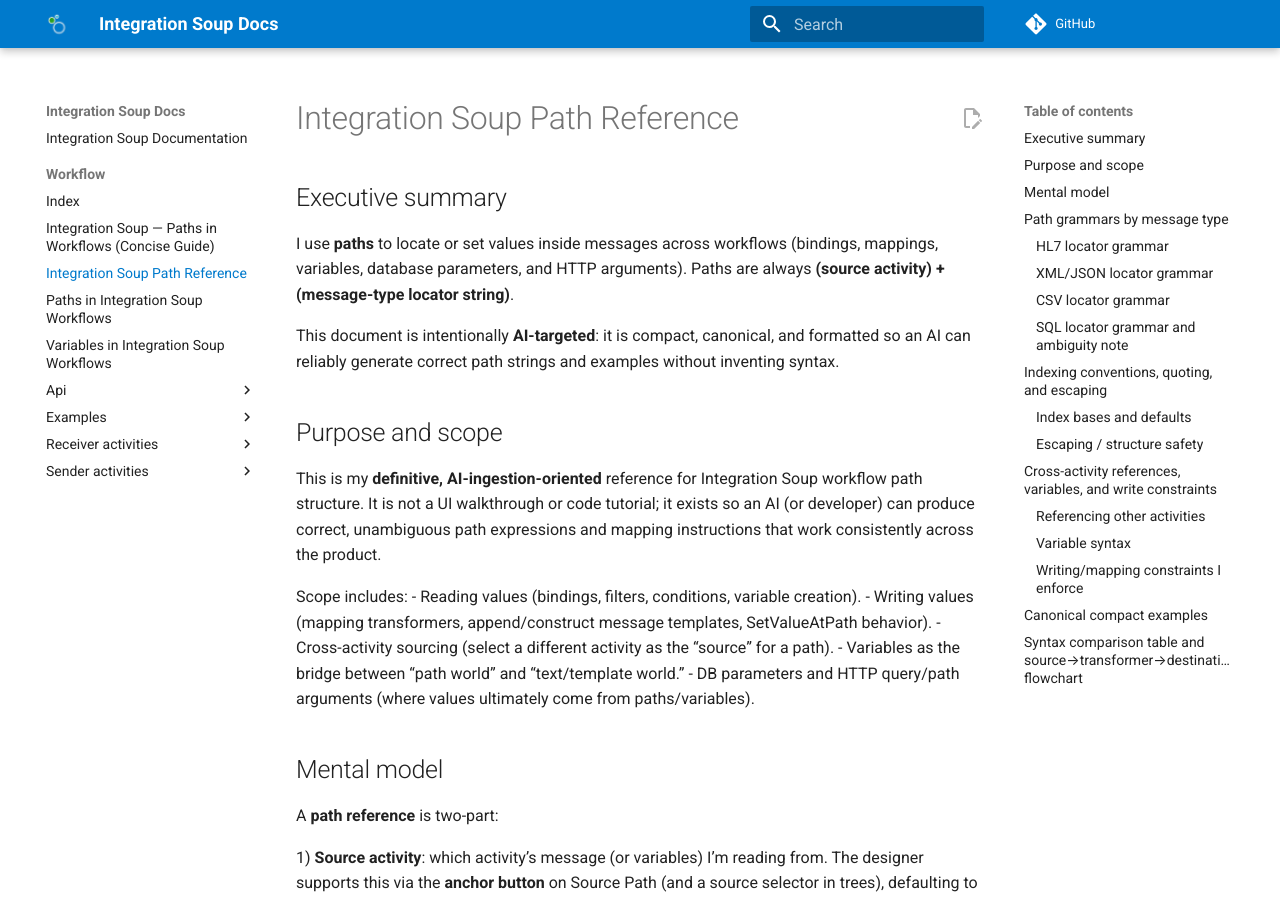
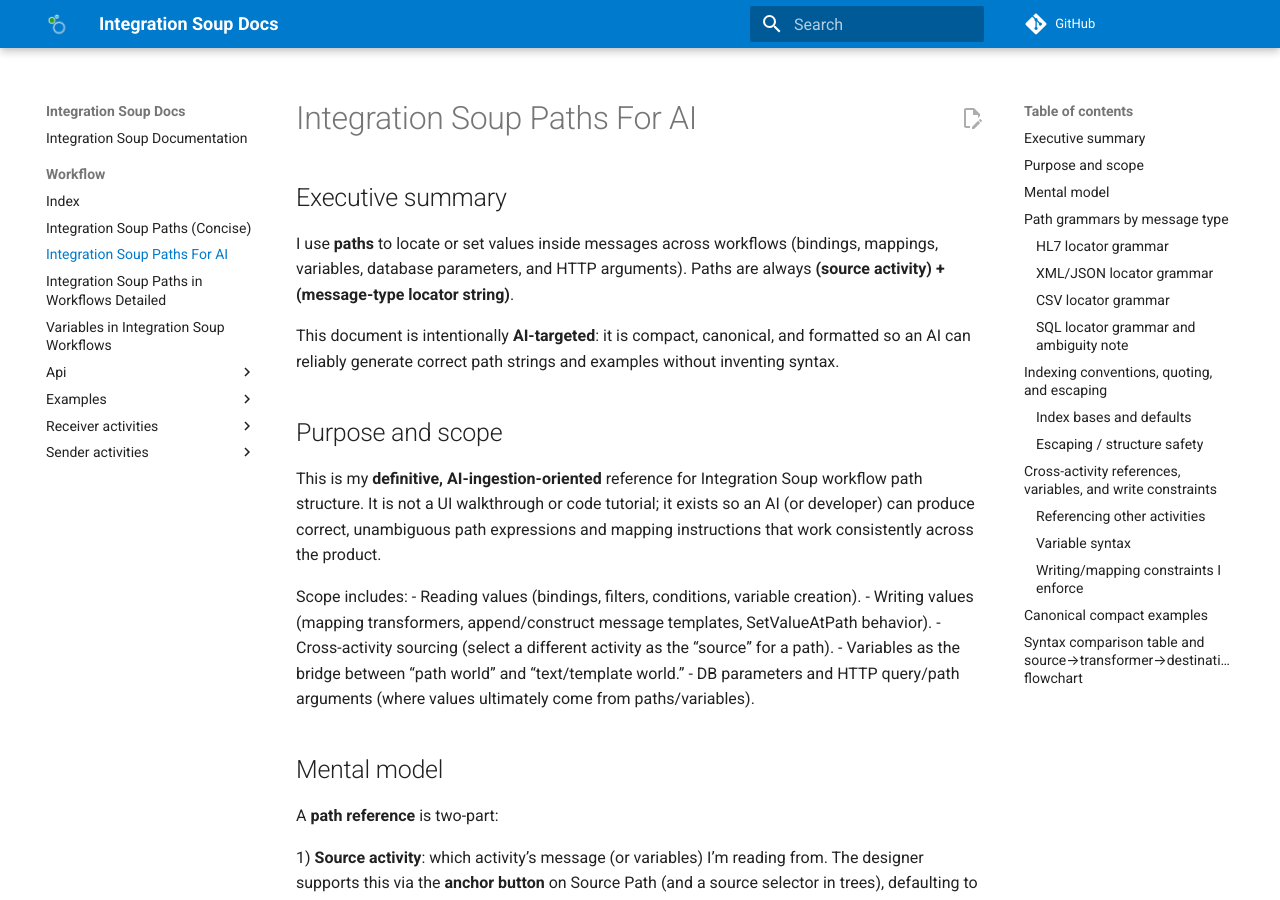
Before and after one commit to IntegrationSoup/Documentation, an MkDocs documentation site: the page built from docs/workflow/pathsforai.md, in a window 1280 px wide and 900 px high. Built offline with MkDocs 1.6.1 and Material for MkDocs 9.7.7, drawn with Linux system fonts in a browser that asks for light colours; comment, search, counter and statistics services are not loaded.

Commit message:
headers changed for paths

```diff
--- a/docs/workflow/paths.md
+++ b/docs/workflow/paths.md
@@ -1,4 +1,4 @@
-# Integration Soup — Paths in Workflows (Concise Guide)
+# Integration Soup Paths (Concise)
 
 Paths are how you **locate values inside messages** so you can use them in **variables, transformers, filters, bindings, database parameters, HTTP arguments**, and other workflow settings.
 
--- a/docs/workflow/pathsforai.md
+++ b/docs/workflow/pathsforai.md
@@ -1,4 +1,4 @@
-# Integration Soup Path Reference
+# Integration Soup Paths For AI
 
 ## Executive summary
 
--- a/docs/workflow/pathsindepth.md
+++ b/docs/workflow/pathsindepth.md
@@ -1,4 +1,4 @@
-# Paths in Integration Soup Workflows
+# Integration Soup Paths in Workflows Detailed
 
 ## Why paths matter
 
```
